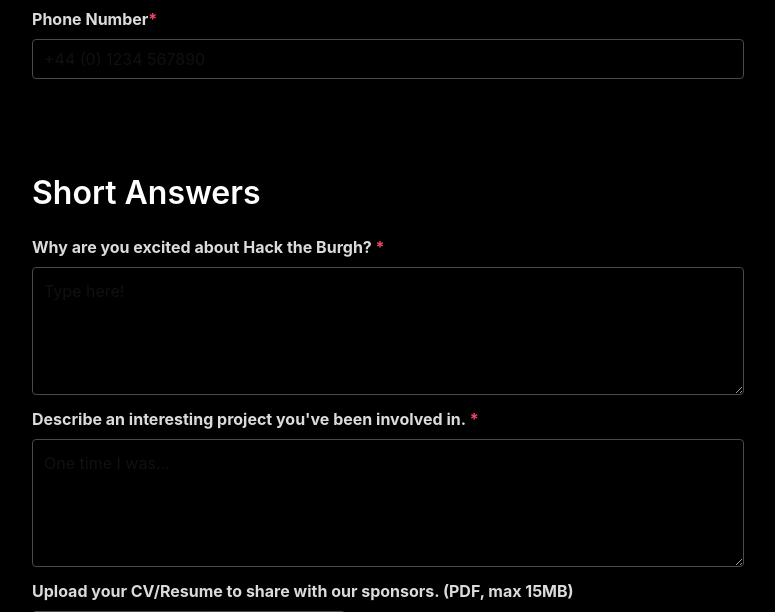
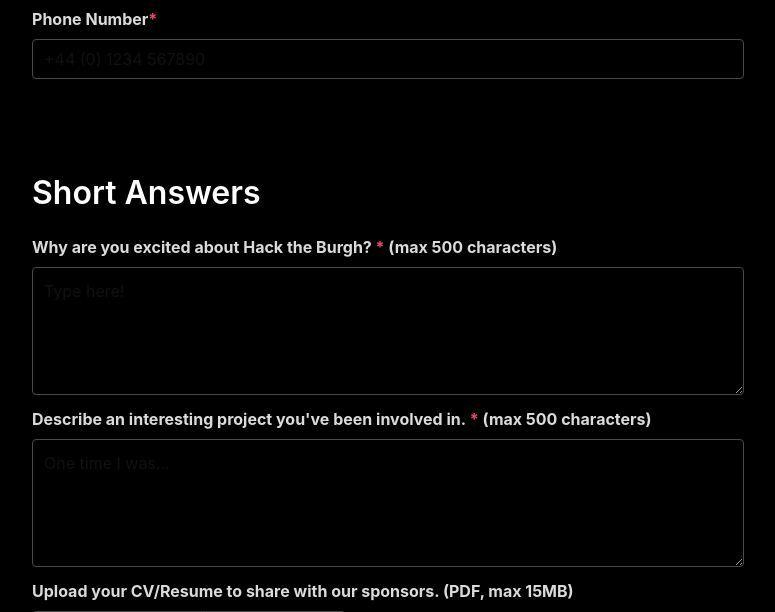
Before and after one commit to compsoc-edinburgh/htb21-reg, a Flask app: template app/templates/hacker/form.html in a window 1280 px wide. Shown: the part 1474-2086 px from the top of the page, without its empty margins (448-1223 px from the left). Run offline with Flask 2, Linux system fonts and the light colour scheme; the template is opened without the code that fills it, so the values that code supplies are empty; parts of the project's set-up code (start-up, migrations or seed data) failed here and were passed over; some libraries are stand-ins or nearby versions.

Commit message:
update length of free text fields

```diff
--- a/app/templates/hacker/form.html
+++ b/app/templates/hacker/form.html
@@ -205,17 +205,17 @@
 
         <h2 class="title">Short Answers</h2>
         <div class="field">
-            <label class="label">Why are you excited about Hack the Burgh?&nbsp;<span class="has-text-danger">*</span></label>
+            <label class="label">Why are you excited about Hack the Burgh?&nbsp;<span class="has-text-danger">*</span> (max 500 characters)</label>
             <div class="control">
-                <textarea required class="textarea" placeholder="Type here!"
+                <textarea required maxlength="500" class="textarea" placeholder="Type here!"
                     name="description">{{ appl['description'] }}</textarea>
             </div>
         </div>
 
         <div class="field">
-            <label class="label">Describe an interesting project you've been involved in.&nbsp;<span class="has-text-danger">*</span></label>
+            <label class="label">Describe an interesting project you've been involved in.&nbsp;<span class="has-text-danger">*</span> (max 500 characters)</label>
             <div class="control">
-                <textarea required class="textarea" name="essay" placeholder="One time I was...">{{appl['essay']}}</textarea>
+                <textarea required maxlength="500" class="textarea" name="essay" placeholder="One time I was...">{{appl['essay']}}</textarea>
             </div>
         </div>
 
```
Also changed, not shown: app/hacker.py (+4 -4 lines).
